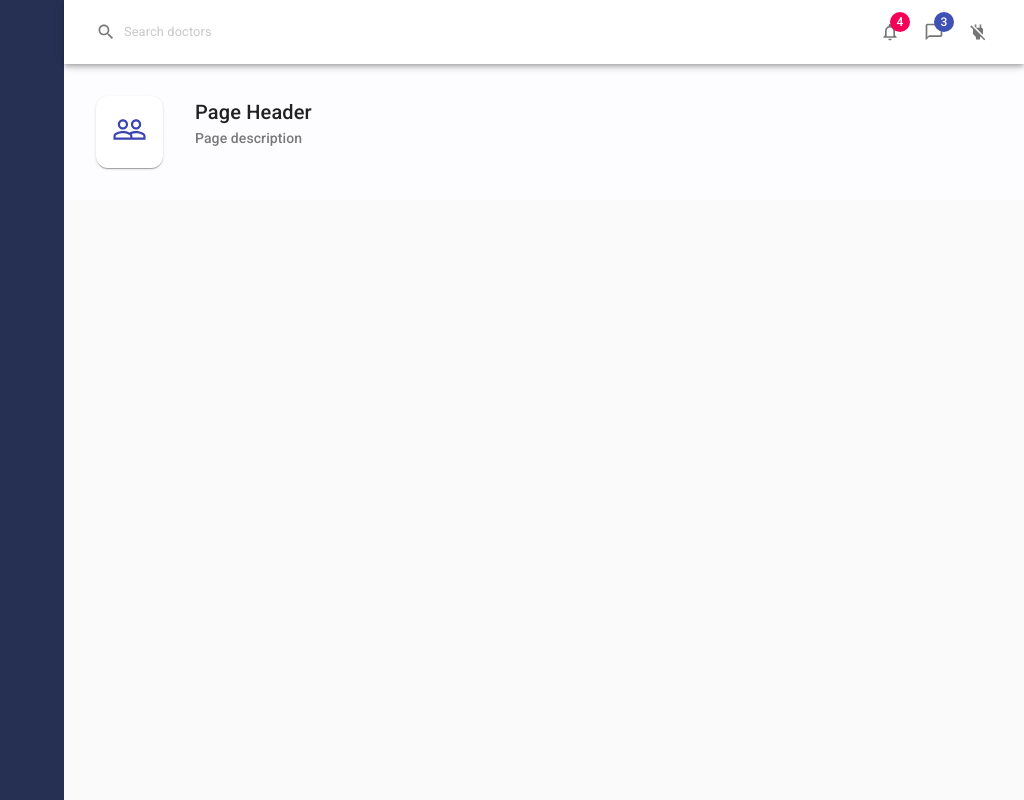
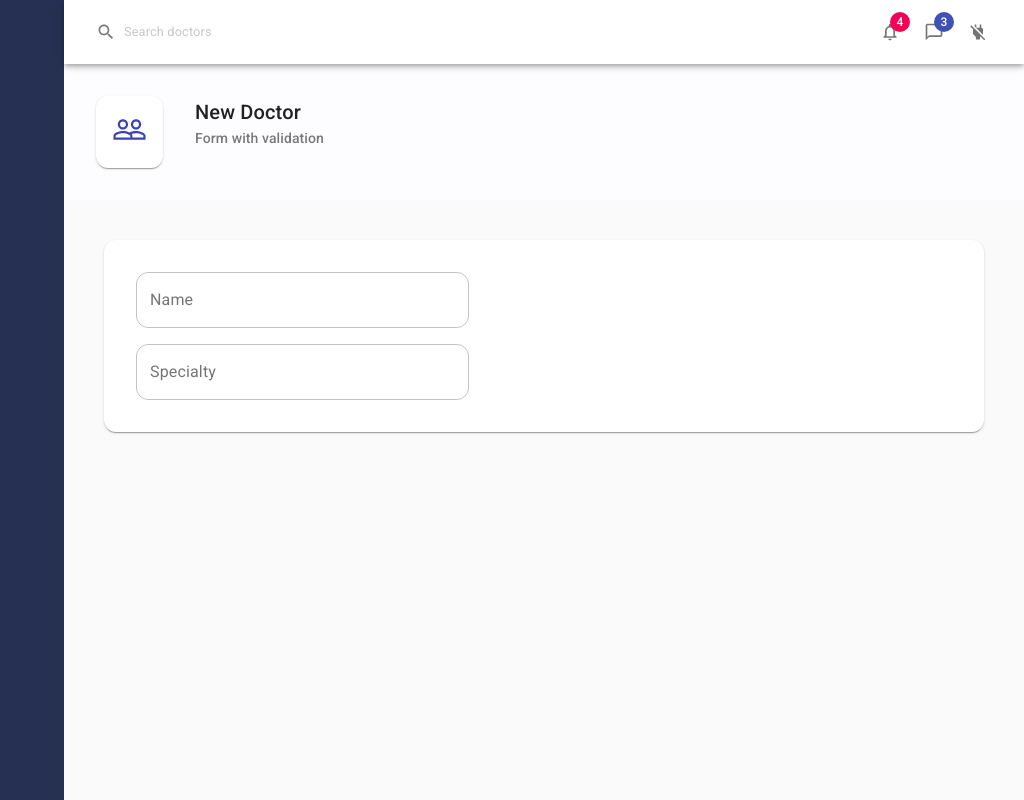
Before and after one commit to Stinger14/dr-appointment-app, a React (Create React App) app: page / in a window 1280 px wide. Shown: the whole page, without its empty margins (256-1280 px from the left). Built offline with nearby package versions, Linux system fonts and the light colour scheme.

Commit message:
Create forms for the user and doctor registration

```diff
--- a/src/App/App.js
+++ b/src/App/App.js
@@ -1,9 +1,8 @@
 import { CssBaseline, makeStyles } from '@material-ui/core';
 import { createMuiTheme, ThemeProvider  } from '@material-ui/core/styles';
-import PeopleOutlineIcon from '@material-ui/icons/PeopleOutline';
 import Header from '../components/Header';
-import PageHeader from '../components/PageHeader';
 import SideMenu from '../components/SideMenu';
+import Doctors from "../pages/Doctors/Doctors"
 
 import './App.css';
 
@@ -43,12 +42,7 @@ function App() {
       <SideMenu />
       <div className={classes.appMain}>
         <Header />
-        <PageHeader
-        title = "Page Header"
-        subtitle = "Page description"
-        icon = {<PeopleOutlineIcon fontSize="large"/>}
-        />
-
+        <Doctors />
       </div>
       {/* Adding common css rules with CssBaseline */}
       <CssBaseline />
--- a/src/components/Header.js
+++ b/src/components/Header.js
@@ -28,6 +28,7 @@ const useStyles = makeStyles(theme =>({
     }
 }))
 
+//? App's Header component
 export default function Header() {
     const classes = useStyles();
 
--- a/src/components/PageHeader.js
+++ b/src/components/PageHeader.js
@@ -1,6 +1,7 @@
 import { Card, makeStyles, Paper, Typography } from '@material-ui/core'
 import React from 'react'
 
+//? Define common css for all pages in app
 const useStyles = makeStyles(theme => ({
     root: {
         backgroundColor: '#fdfdff'
@@ -23,6 +24,7 @@ const useStyles = makeStyles(theme => ({
     }
 }));
 
+//? Common component for pages
 export default function PageHeader(props) {
     const classes = useStyles();
     const {title, subtitle, icon} = props;
--- /dev/null
+++ b/src/components/useForm.js
@@ -0,0 +1,21 @@
+import React, { useState } from 'react'
+
+export default function useForm(initFieldVals) {
+
+    //TODO Define component state here
+    const [values, setValues] = useState(initFieldVals);
+
+    const handleInputChange = e => {
+        const {name, value} = e.target
+        setValues({
+            ...values,
+            [name]: value
+        })
+    }
+
+    return {
+        values,
+        setValues,
+        handleInputChange
+    }
+}
--- /dev/null
+++ b/src/pages/Doctors/DoctorForm.js
@@ -0,0 +1,64 @@
+import { Grid, makeStyles, TextField } from '@material-ui/core';
+import React, {useState, useEffect} from 'react'
+import useForm from '../../components/useForm';
+
+const useStyles = makeStyles(theme => ({
+    root: {
+        '& .MuiFormControl-root': {
+            width: '80%',
+            margin: theme.spacing(1)
+        }
+    }
+}))
+
+//TODO define properties for Doctor component
+const initFieldVals = {
+    id: 0,
+    name: '',
+    experience: 0,
+    specialty: '',
+    locations: [''],
+    reviews: [''],
+    schedule: '',
+    is_available: true,
+    slot_time: '',
+    slot_date: ''
+}
+
+//TODO Validate Doctor's form
+export default function DoctorForm() {
+
+
+    const classes = useStyles();
+
+    const {
+        values,
+        setValues,
+        handleInputChange
+    } = useForm(initFieldVals);
+
+    return (
+        <form className={classes.root}>
+            <Grid container>
+                <Grid item xs={6}>
+                    <TextField
+                    variant="outlined"
+                    label="Name"
+                    name="name"
+                    value={values.name}
+                    onChange={handleInputChange}
+                    />
+                    <TextField
+                    variant="outlined"
+                    label="Specialty"
+                    name="specialty"
+                    value={values.specialty}
+                    />
+                </Grid>
+                <Grid item xs={6}>
+
+                </Grid>
+            </Grid>
+        </form>
+    )
+}
--- /dev/null
+++ b/src/pages/Doctors/Doctors.js
@@ -0,0 +1,31 @@
+import React from 'react';
+import DoctorForm from './DoctorForm';
+import PageHeader from "../../components/PageHeader";
+import PeopleOutlineIcon from '@material-ui/icons/PeopleOutline';
+import { makeStyles, Paper } from '@material-ui/core';
+
+const useStyles = makeStyles(theme => ({
+    pageContent: {
+        margin: theme.spacing(5),
+        padding: theme.spacing(3)
+    }
+}));
+
+//TODO List all available Doctors to make appointments with
+export default function Doctors() {
+
+    const classes = useStyles();
+
+    return (
+        <>
+            <PageHeader
+                title = "New Doctor"
+                subtitle = "Form with validation"
+                icon = {<PeopleOutlineIcon fontSize="large"/>}
+            />
+            <Paper className={classes.pageContent}>
+                <DoctorForm />
+            </Paper>
+        </>
+    )
+}
```
